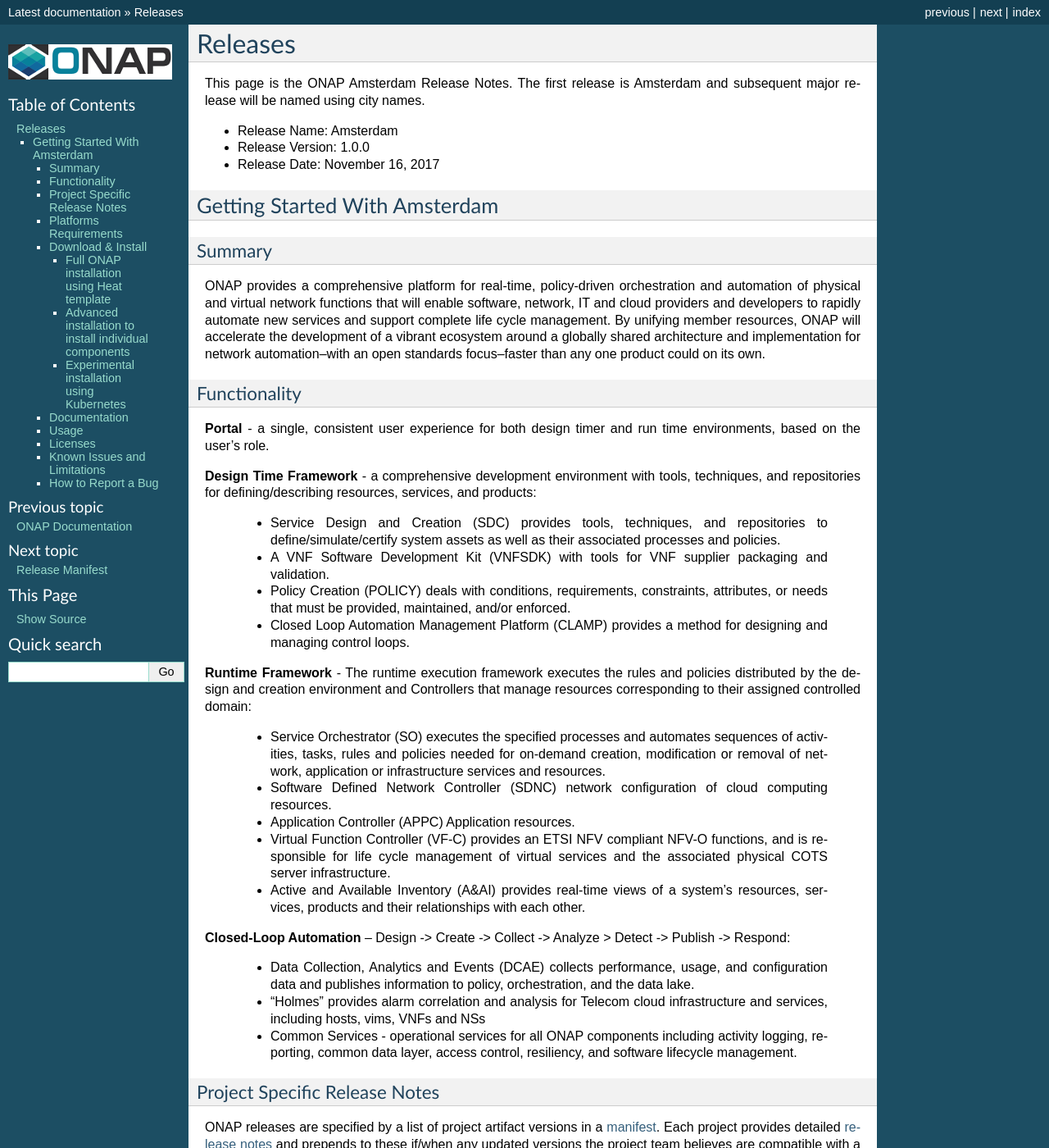
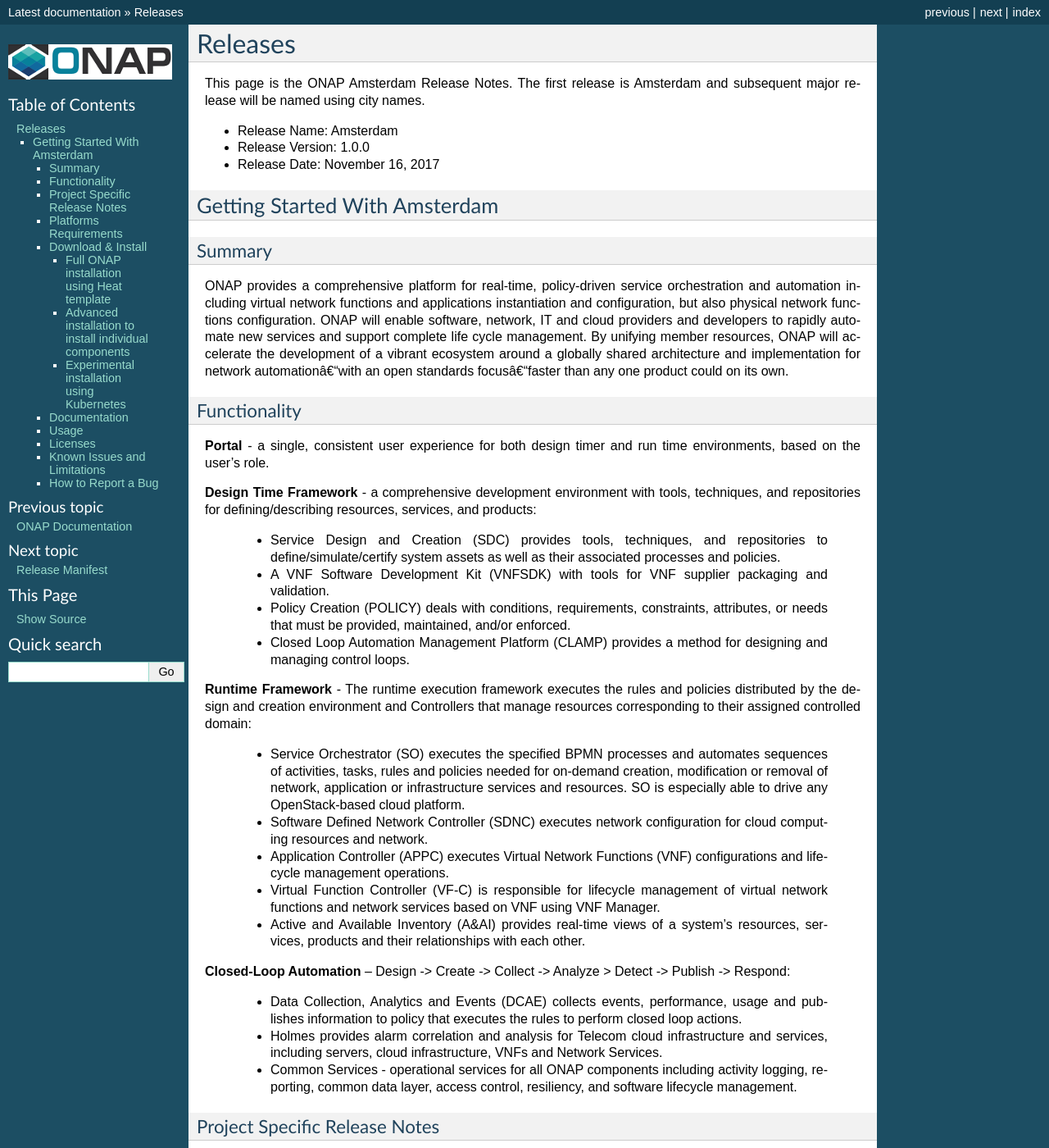
Before and after one commit to onap/doc, a Sphinx documentation site: the page built from docs/release/index.rst, in a window 1280 px wide and 1400 px high. Shown: the whole window at 82% size. Built offline with Sphinx 7.4.7, drawn with Linux system fonts in a browser that asks for light colours; formulas are drawn with MathJax 3; pages that are not in the unit, such as notebooks, are missing from menus.

Commit message:
Update release note - Functionality
Correct some explanations to various modules

Change-Id: Ic38ffd3ffa49b8d3a9308520f5cbcd9fdb1e6760
ISSUE-ID: DOC-150
Signed-off-by: Eric Debeau <eric.debeau@orange.com>

```diff
--- a/docs/release/index.rst
+++ b/docs/release/index.rst
@@ -19,12 +19,13 @@
 Summary
 +++++++
 ONAP provides a comprehensive platform for real-time, policy-driven
-orchestration and automation of physical and virtual network functions
-that will enable software, network, IT and cloud providers and developers
+service orchestration and automation including virtual network functions and applications
+instantiation and configuration, but also physical network functions configuration.
+ONAP will enable software, network, IT and cloud providers and developers
 to rapidly automate new services and support complete life cycle management.
 By unifying member resources, ONAP will accelerate the development of a
 vibrant ecosystem around a globally shared architecture and implementation
-for network automation–with an open standards focus–faster than any one
+for network automationâ€“with an open standards focusâ€“faster than any one
 product could on its own.
 
 Functionality
@@ -55,19 +56,19 @@
 and Controllers that manage resources corresponding to their assigned
 controlled domain:
 
- - Service Orchestrator (SO) executes the specified processes and automates
+ - Service Orchestrator (SO) executes the specified BPMN processes and automates
    sequences of activities, tasks, rules and policies needed for on-demand
    creation, modification or removal of network, application or infrastructure
-   services and resources.
+   services and resources. SO is especially able to drive any OpenStack-based cloud platform.
 
- - Software Defined Network Controller (SDNC) network configuration of
-   cloud computing resources.
+ - Software Defined Network Controller (SDNC) executes network configuration for
+   cloud computing resources and network.
 
- - Application Controller (APPC) Application resources.
+ - Application Controller (APPC) executes Virtual Network Functions (VNF) configurations and lifecycle
+   management operations.
 
- - Virtual Function Controller (VF-C) provides an ETSI NFV compliant NFV-O
-   functions, and is responsible for life cycle management of virtual services
-   and the associated physical COTS server infrastructure.
+ - Virtual Function Controller (VF-C) is responsible for lifecycle management of virtual network functions
+   and network services based on VNF using VNF Manager.
 
  - Active and Available Inventory (A&AI) provides real-time views of a
    system’s resources, services, products and their relationships with each
@@ -76,12 +77,13 @@
 **Closed-Loop Automation** -- Design -> Create -> Collect -> Analyze >
 Detect -> Publish -> Respond:
 
- - Data Collection, Analytics and Events (DCAE) collects performance,
-   usage, and configuration data and publishes information to policy,
-   orchestration, and the data lake.
+ - Data Collection, Analytics and Events (DCAE) collects events, performance,
+   usage and publishes information to policy that executes the rules to perform
+   closed loop actions.
 
- - “Holmes” provides alarm correlation and analysis for Telecom cloud
-   infrastructure and services, including hosts, vims, VNFs and NSs
+ - Holmes provides alarm correlation and analysis for Telecom cloud
+   infrastructure and services, including servers, cloud infrastructure,
+   VNFs and Network Services.
 
  - Common Services - operational services for all ONAP components including
    activity logging, reporting, common data layer, access control, resiliency,
```
